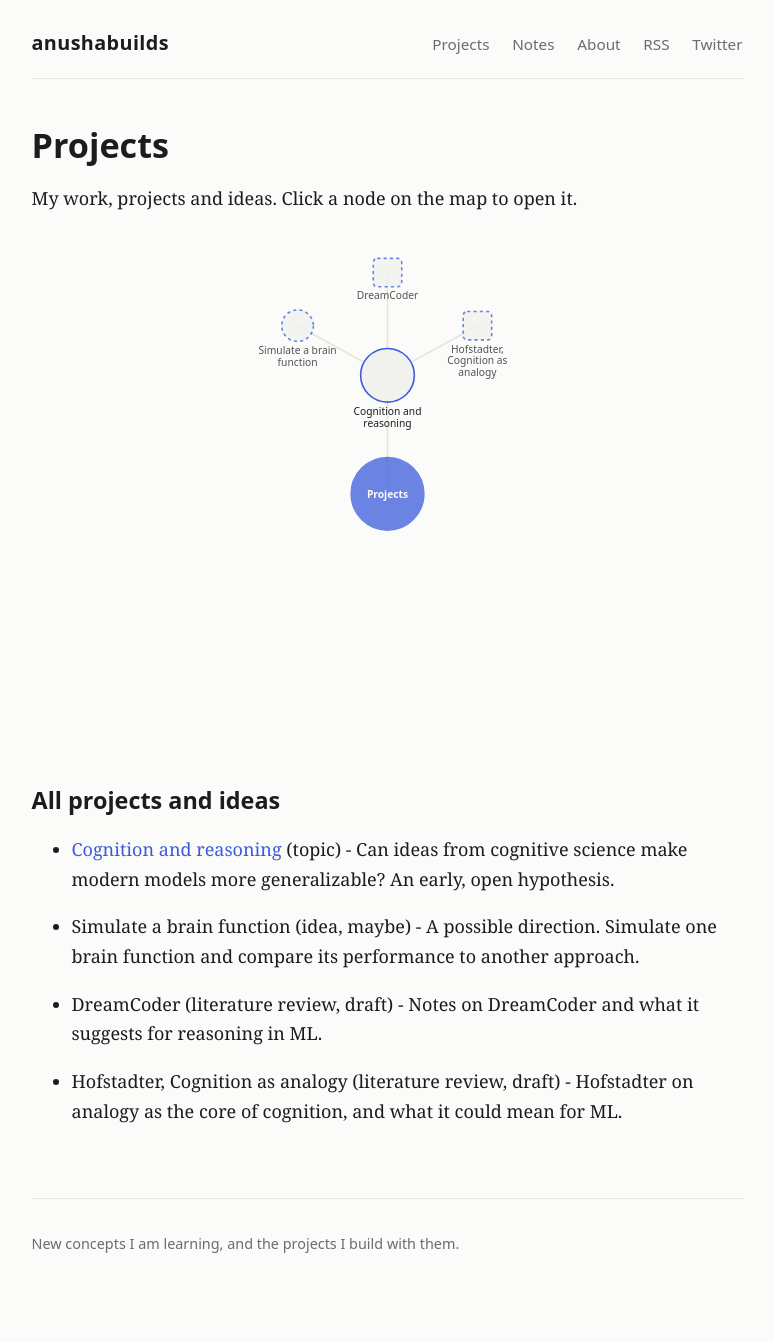
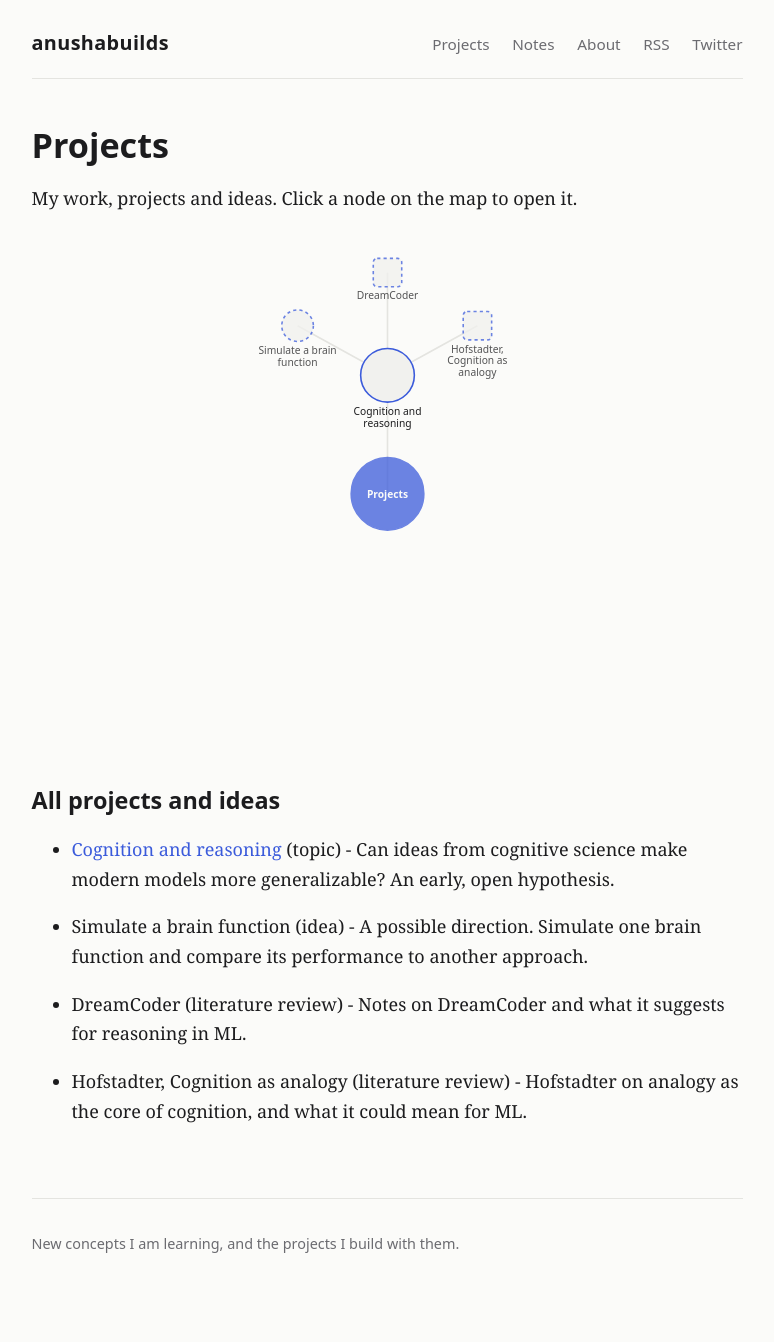
Before and after one commit to AnushaMishra/AnushaMishra.github.io, a Jekyll site: the page built from projects.md, in a window 1280 px wide. Shown: the whole page, without its empty margins (253-1027 px from the left). Built offline with Jekyll 4.4.1, drawn with Linux system fonts in a browser that asks for light colours.

Commit message:
Update projects.yml

```diff
--- a/_data/projects.yml
+++ b/_data/projects.yml
@@ -7,17 +7,14 @@
   title: Simulate a brain function
   type: idea
   parent: cognition
-  status: maybe
   blurb: A possible direction. Simulate one brain function and compare its performance to another approach.
 - id: dreamcoder
   title: DreamCoder
   type: review
   parent: cognition
-  status: draft
   blurb: Notes on DreamCoder and what it suggests for reasoning in ML.
 - id: analogy-review
   title: Hofstadter, Cognition as analogy
   type: review
   parent: cognition
-  status: draft
   blurb: Hofstadter on analogy as the core of cognition, and what it could mean for ML.
```
